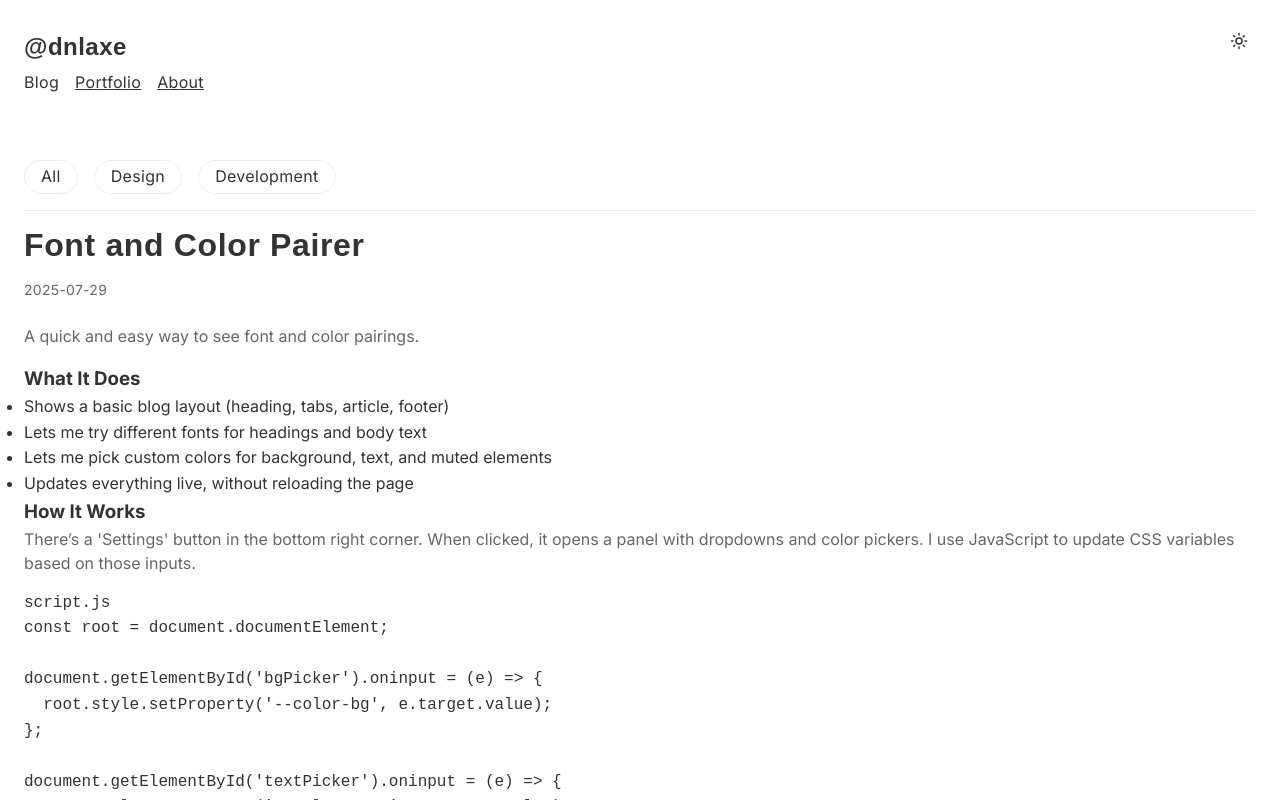
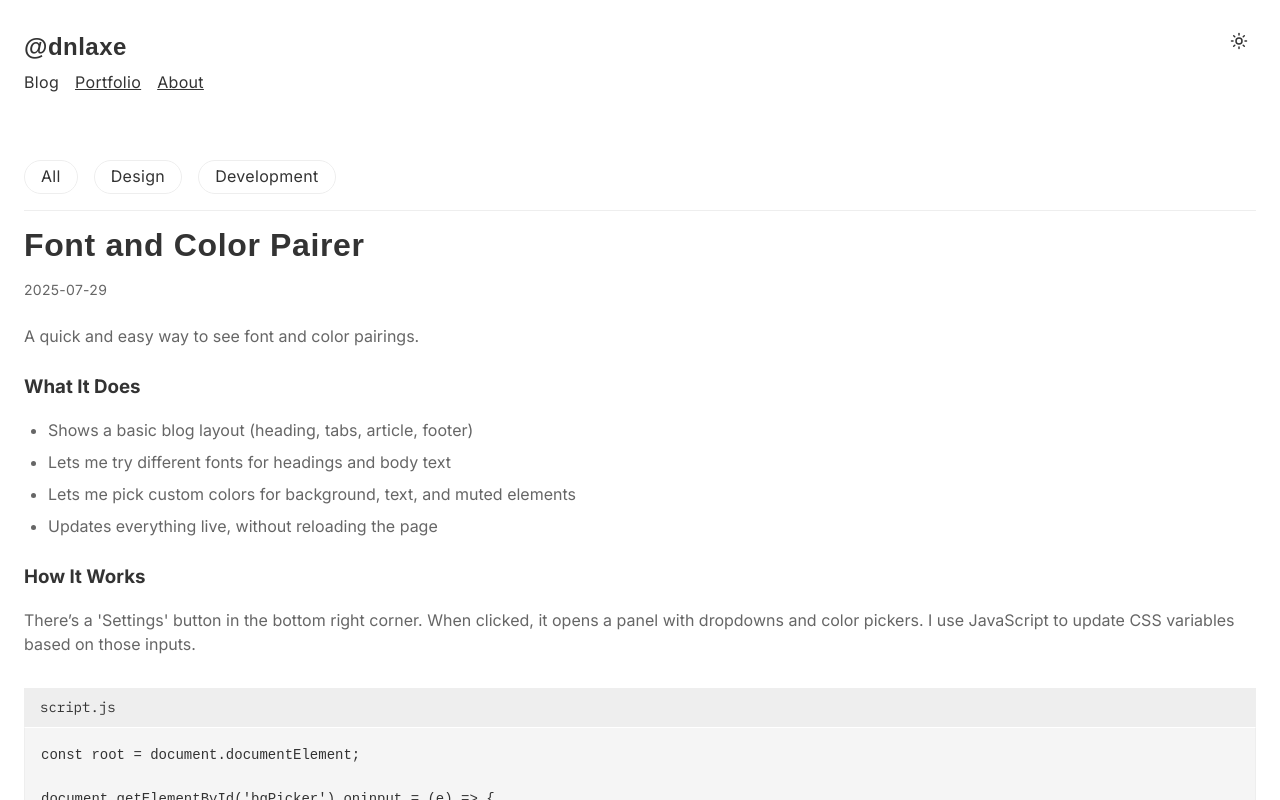
Before and after one commit to dnlaxe/my-blog, a Next.js app: page /blog/font-color-preview in a window 1280 px wide. Built offline with nearby package versions, Linux system fonts and the light colour scheme; a web font is replaced by a local one.

Commit message:
Fixed css issues

```diff
--- a/src/app/blog/[slug]/page.tsx
+++ b/src/app/blog/[slug]/page.tsx
@@ -33,21 +33,25 @@ export default async function BlogPostPage({
       content={post.content.map((block, index) => {
         switch (block.type) {
           case 'header':
-            return <h1 key={index}>{block.text}</h1>;
+            return <h1 key={index} className="post-header">{block.text}</h1>;
           case 'paragraph':
-            return <p key={index}>{block.text}</p>;
+            return <p key={index} className="post-paragraph">{block.text}</p>;
           case 'code':
             return (
-              <pre key={index}>
-                {block.filename && <div>{block.filename}</div>}
-                <code>{block.code}</code>
-              </pre>
+              <div key={index} className="post-code-block">
+                {block.filename && (
+                  <div className="code-filename">{block.filename}</div>
+                )}
+                <pre className="post-code">
+                  <code>{block.code}</code>
+                </pre>
+              </div>
             );
           case 'list':
             return (
-              <ul key={index}>
+              <ul key={index} className="post-list">
                 {(block.items ?? []).map((item, i) => (
-                  <li key={i}>{item}</li>
+                  <li key={i} className="post-list-item">{item}</li>
                 ))}
               </ul>
             );
```
